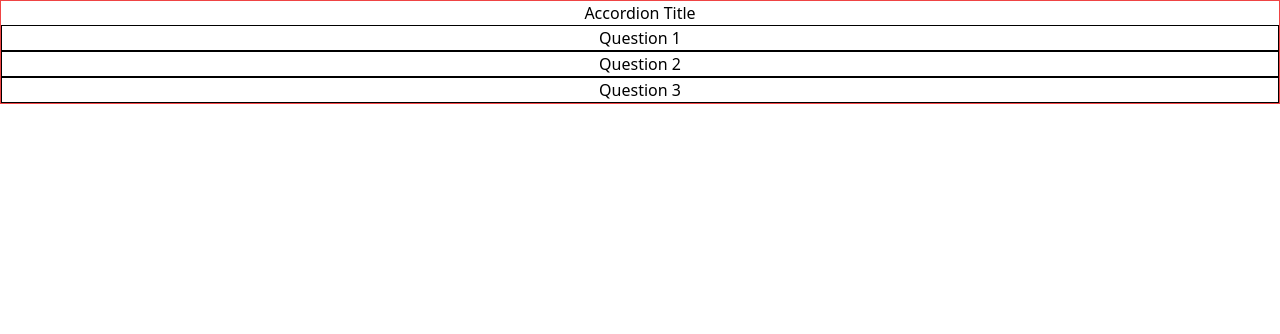
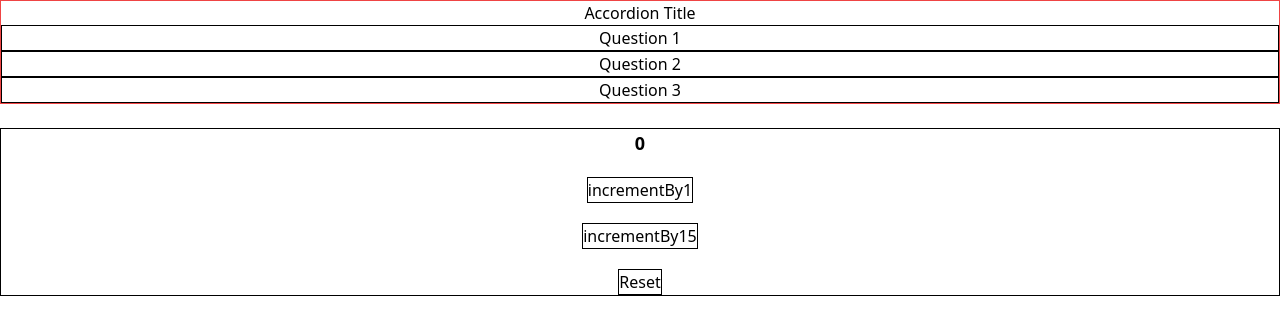
Before and after one commit to yeoja-v/react-repo, a React (Create React App) app: page / in a window 1280 px wide. Shown: the top 334 px of the page. Built offline with nearby package versions, Linux system fonts and the light colour scheme.

Commit message:
built counter component

```diff
--- a/src/App.js
+++ b/src/App.js
@@ -1,10 +1,13 @@
 import './App.css';
+import Counter from './components/counter/Counter';
 import Accordion from "./components/pages/Accordion/index"
 
 function App() {
   return (
     <div className="App">
       <Accordion />
+      <br />
+      <Counter />
     </div>
   )
 }
--- /dev/null
+++ b/src/components/counter/Counter.js
@@ -0,0 +1,32 @@
+import {useState} from 'react'
+
+function Counter() {
+    const [counter, setCounter] = useState(0)
+
+    const incrementBy1 = () => {
+        setCounter(counter + 1)
+    }
+
+    const incrementBy15 = () => {
+        for (let i = 0; i < 15; i++) {
+            setCounter((prevCounter) => prevCounter + 1)
+        }
+    }
+
+    const reset = () => {
+        setCounter(0)
+    }
+
+    console.log(counter)
+
+    return <div className='space-y-5 border-black border'>
+        <h1 className='text-lg font-bold'>{counter}</h1>
+        <button className='border-black border' onClick={incrementBy1}>incrementBy1</button>
+        <br />
+        <button className='border-black border' onClick={incrementBy15}>incrementBy15</button>
+        <br />
+        <button className='border-black border' onClick={reset}>Reset</button>
+    </div>
+}
+
+export default Counter
--- a/src/components/pages/Accordion/index.js
+++ b/src/components/pages/Accordion/index.js
@@ -33,8 +33,12 @@ const Accordion = () => {
     // }
 
     const toggler = (id) => {
-        setFaqs((prevState) => prevState.map(faq => faq.id === id ? {...faq, isOpen: !faq.isOpen} : faq))
+        setFaqs(faqs.map(faq => faq.id === id ? {...faq, isOpen: !faq.isOpen} : faq))
     }
+
+    // 1. onClick={referenceFunction}
+    // 2. onClick={referenceFunction()}
+    // 3. onClick={() => handlerFunction()}
 
     return (
     <div className="border border-red-500">
```
